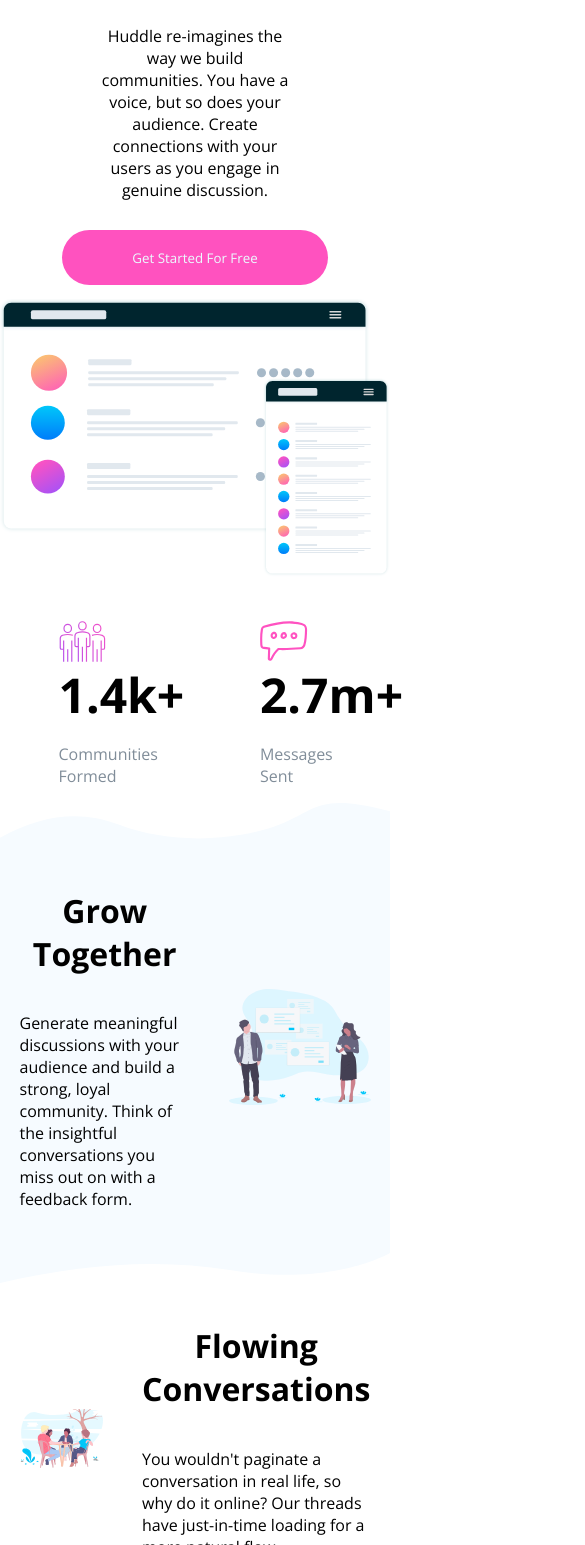
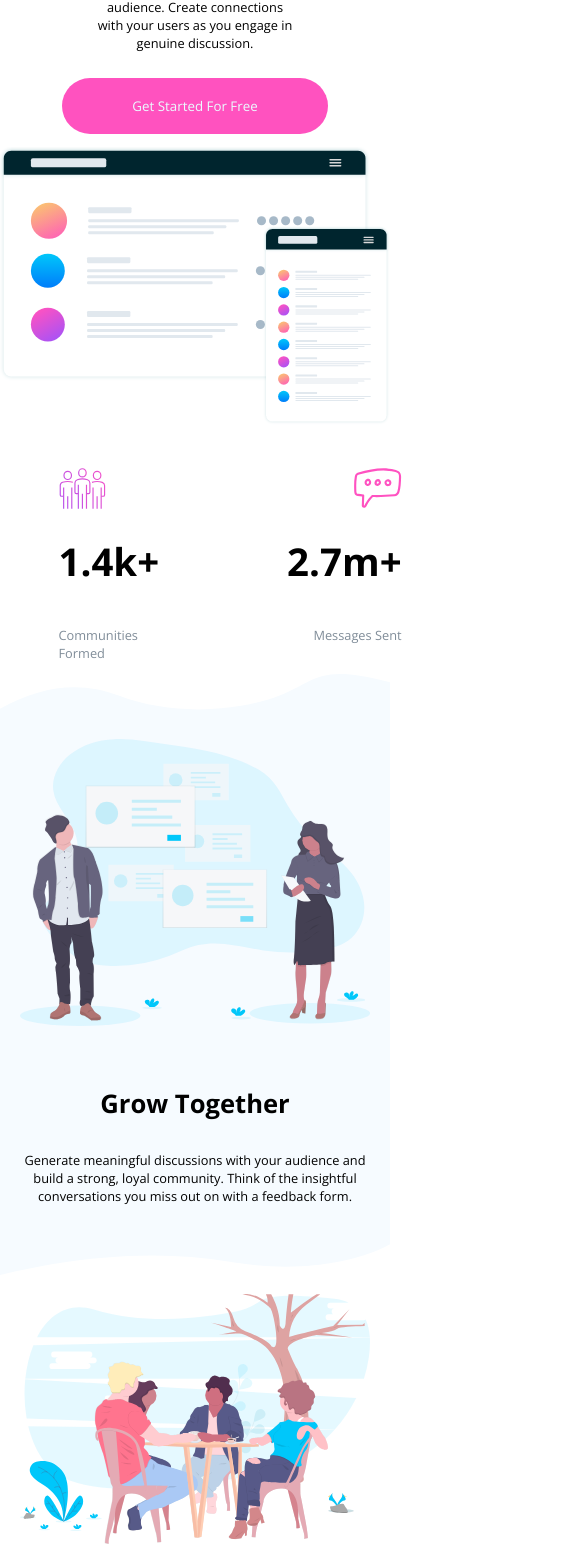
Before and after one commit to virinchi123/Frontend-Mentor-Huddle-Landing-Page-Curved-Sections, a plain HTML site: page index.html in a window 390 px wide. Shown: the part 262-1807 px from the top of the page, 585 px wide, since content can reach past the window. Drawn offline with nearby package versions, Linux system fonts and the light colour scheme; files whose address does not match are found by name.

Commit message:
Finished Web and Mobile View

```diff
--- a/main.scss
+++ b/main.scss
@@ -89,49 +89,47 @@ body{
 
 .grid{
     display: grid;
+    //grid-template-columns: min-content min-content;
     grid-template-areas:
         "comm-icon message-icon"
         "comm-number message-number"
         "comm message";
         width: 70%;
     margin-top: 10%;
+    justify-self: center;
+    column-gap: 10em;
 
     img{
         &:first-of-type{
             grid-area: comm-icon;
-            margin-right: 50%;
-            margin-left: 0;
+            justify-self: start;
         }
-        margin-left: 50%;
-        margin-right: 0;
+
         grid-area:message-icon;
+        justify-self: end;
     }
 
     h1{
         &:first-of-type{
             grid-area: comm-number;
-            margin: auto;
-            margin-right: 50%;
-            margin-left: 0;
+            justify-self: start;
         }
 
         grid-area:message-number;
         font-size: 3em;
-        margin: auto;
-        margin-left: 50%;
-        margin-right: 0;
+        justify-self: end;
+
     }
 
     p{
         &:first-of-type{
             grid-area: comm;
-            margin-right: 50%;
-            margin-left: 0;
+            justify-self: start;
         }
-        margin-left: 50%;
-        margin-right: 0;
+
         grid-area:message;
         color: color(grayishBlue);
+        justify-self: end;
     }
 }
 
@@ -300,7 +298,8 @@ body{
 
 .subscribe{
     display: flex;
-    justify-content: space-evenly;
+    justify-content: start;
+    align-items: flex-start;
 
     input{
         border-radius: 5px;
@@ -316,3 +315,43 @@ body{
             margin-left:2em;
     }
 }
+
+@media(max-width:600px){
+    body{
+        font-size: 0.8em;
+    }
+
+    .logobar{
+        img{
+            object-fit: contain;
+            width: 20vh;
+        }
+    }
+
+    .curves{
+        .curve{
+            display: flex;
+            flex-direction: column-reverse;
+
+            .message{
+                p{
+                    text-align: center;
+                }
+            }
+        }
+
+    }
+
+    .columns{
+        display: flex;
+        flex-direction: column-reverse;
+
+        .column{
+            width: 80%;
+
+            p{
+                font-size: 1.4  em;
+            }
+        }
+    }
+}
```
Also changed, not shown: main.css, 1 other file.
